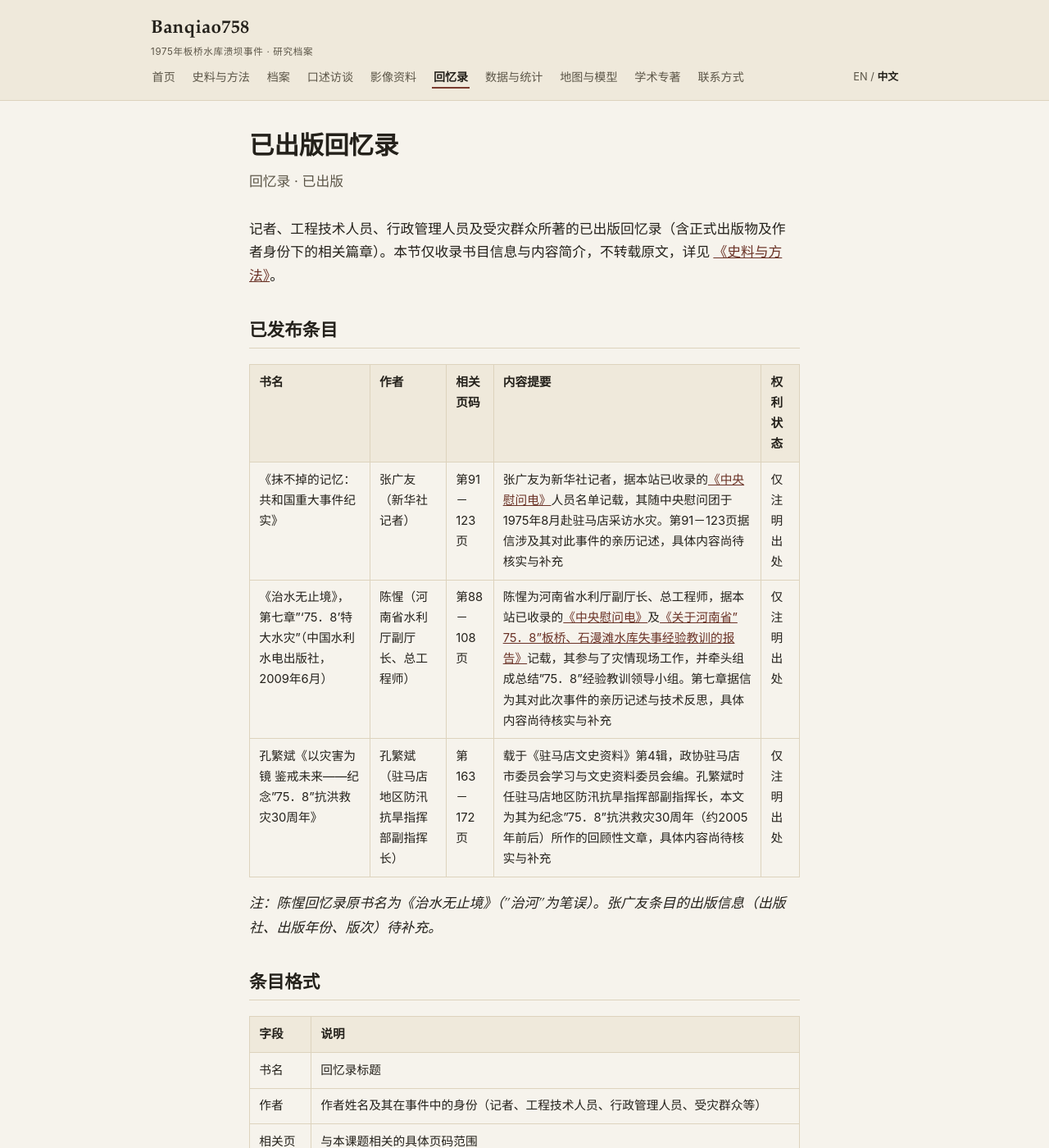
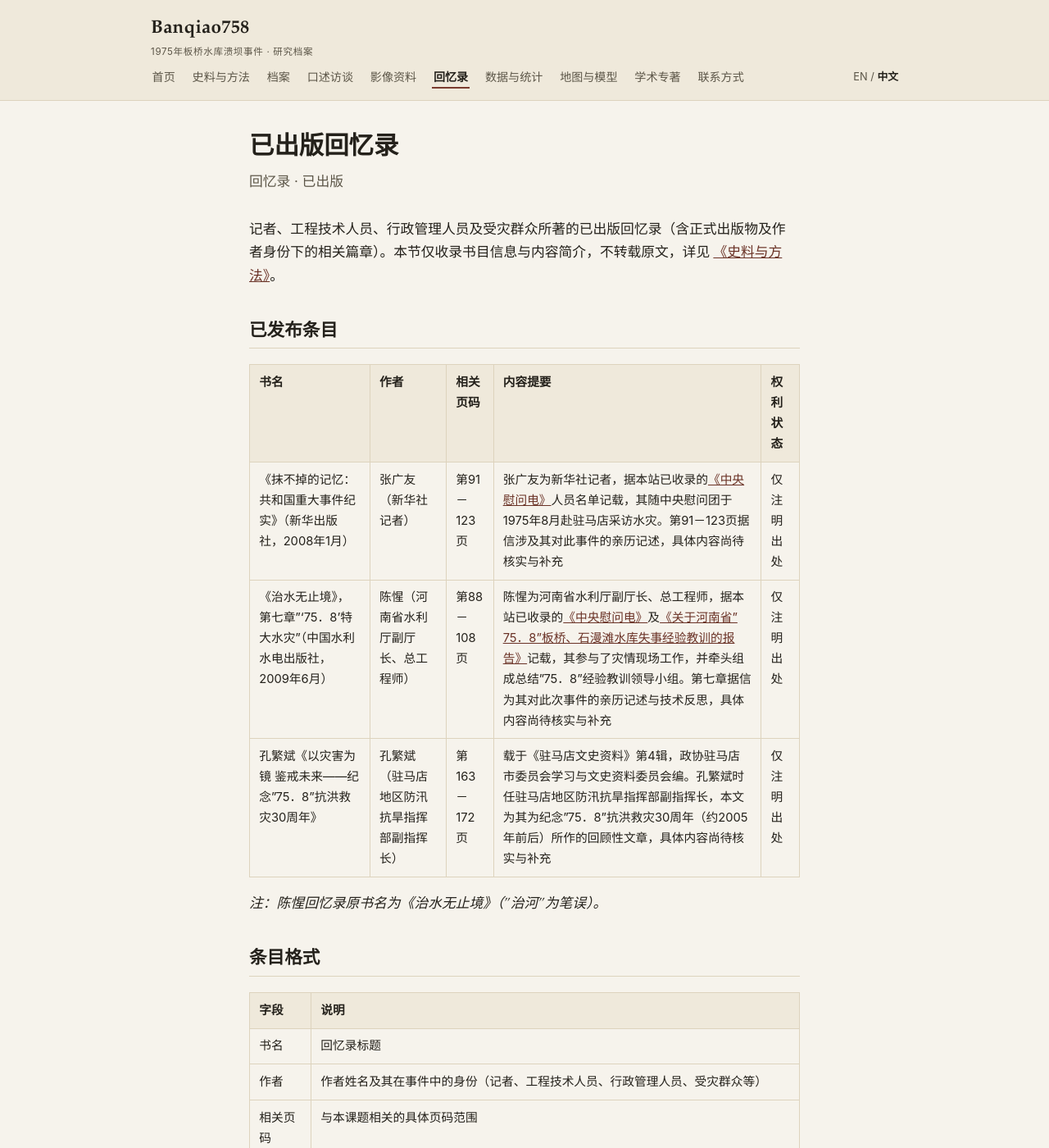
Before and after one commit to Banqiao758/Banqiao758.github.io, a Jekyll site: the page built from memoirs/published.md, in a window 1280 px wide and 1400 px high. Shown: the whole window at 82% size. Built offline with Jekyll 4.4.1, drawn with Linux system fonts in a browser that asks for light colours.

Commit message:
Add publication details for Zhang Guangyou's memoir
Publisher (Xinhua Publishing House) and date (January 2008), found via
public bibliographic search, not from the book's own text.

Co-Authored-By: Claude Sonnet 5 <noreply@anthropic.com>
Claude-Session: https://claude.ai/code/session_011K8hBuGivVWoMZaUZvczs4

```diff
--- a/memoirs/published.md
+++ b/memoirs/published.md
@@ -16,11 +16,11 @@ description: 记者、工程技术人员、行政管理人员及受灾群众所
 
 | 书名 | 作者 | 相关页码 | 内容提要 | 权利状态 |
 |---|---|---|---|---|
-| 《抹不掉的记忆：共和国重大事件纪实》 | 张广友（新华社记者） | 第91－123页 | 张广友为新华社记者，据本站已收录的<a href="{{ '/archive/1975-central-condolence-telegrams/' | relative_url }}">《中央慰问电》</a>人员名单记载，其随中央慰问团于1975年8月赴驻马店采访水灾。第91－123页据信涉及其对此事件的亲历记述，具体内容尚待核实与补充 | 仅注明出处 |
+| 《抹不掉的记忆：共和国重大事件纪实》（新华出版社，2008年1月） | 张广友（新华社记者） | 第91－123页 | 张广友为新华社记者，据本站已收录的<a href="{{ '/archive/1975-central-condolence-telegrams/' | relative_url }}">《中央慰问电》</a>人员名单记载，其随中央慰问团于1975年8月赴驻马店采访水灾。第91－123页据信涉及其对此事件的亲历记述，具体内容尚待核实与补充 | 仅注明出处 |
 | 《治水无止境》，第七章"'75．8'特大水灾"（中国水利水电出版社，2009年6月） | 陈惺（河南省水利厅副厅长、总工程师） | 第88－108页 | 陈惺为河南省水利厅副厅长、总工程师，据本站已收录的<a href="{{ '/archive/1975-central-condolence-telegrams/' | relative_url }}">《中央慰问电》</a>及<a href="{{ '/archive/1980-banqiao-shimantan-lessons-report/' | relative_url }}">《关于河南省"75．8"板桥、石漫滩水库失事经验教训的报告》</a>记载，其参与了灾情现场工作，并牵头组成总结"75．8"经验教训领导小组。第七章据信为其对此次事件的亲历记述与技术反思，具体内容尚待核实与补充 | 仅注明出处 |
 | 孔繁斌《以灾害为镜 鉴戒未来——纪念"75．8"抗洪救灾30周年》 | 孔繁斌（驻马店地区防汛抗旱指挥部副指挥长） | 第163－172页 | 载于《驻马店文史资料》第4辑，政协驻马店市委员会学习与文史资料委员会编。孔繁斌时任驻马店地区防汛抗旱指挥部副指挥长，本文为其为纪念"75．8"抗洪救灾30周年（约2005年前后）所作的回顾性文章，具体内容尚待核实与补充 | 仅注明出处 |
 
-*注：陈惺回忆录原书名为《治水无止境》（"治河"为笔误）。张广友条目的出版信息（出版社、出版年份、版次）待补充。*
+*注：陈惺回忆录原书名为《治水无止境》（"治河"为笔误）。*
 
 ## 条目格式
 
```
Also changed, not shown: en/memoirs/published.md (+2 -2 lines).
